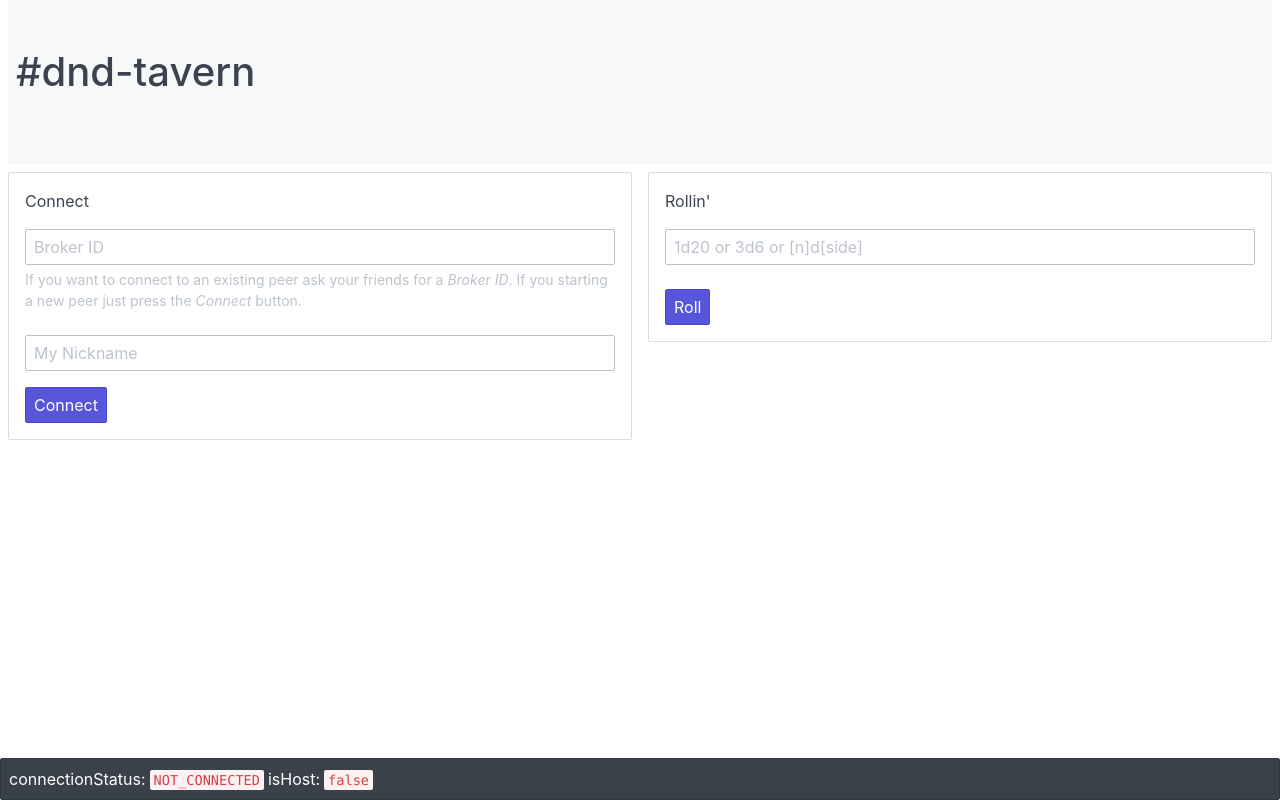
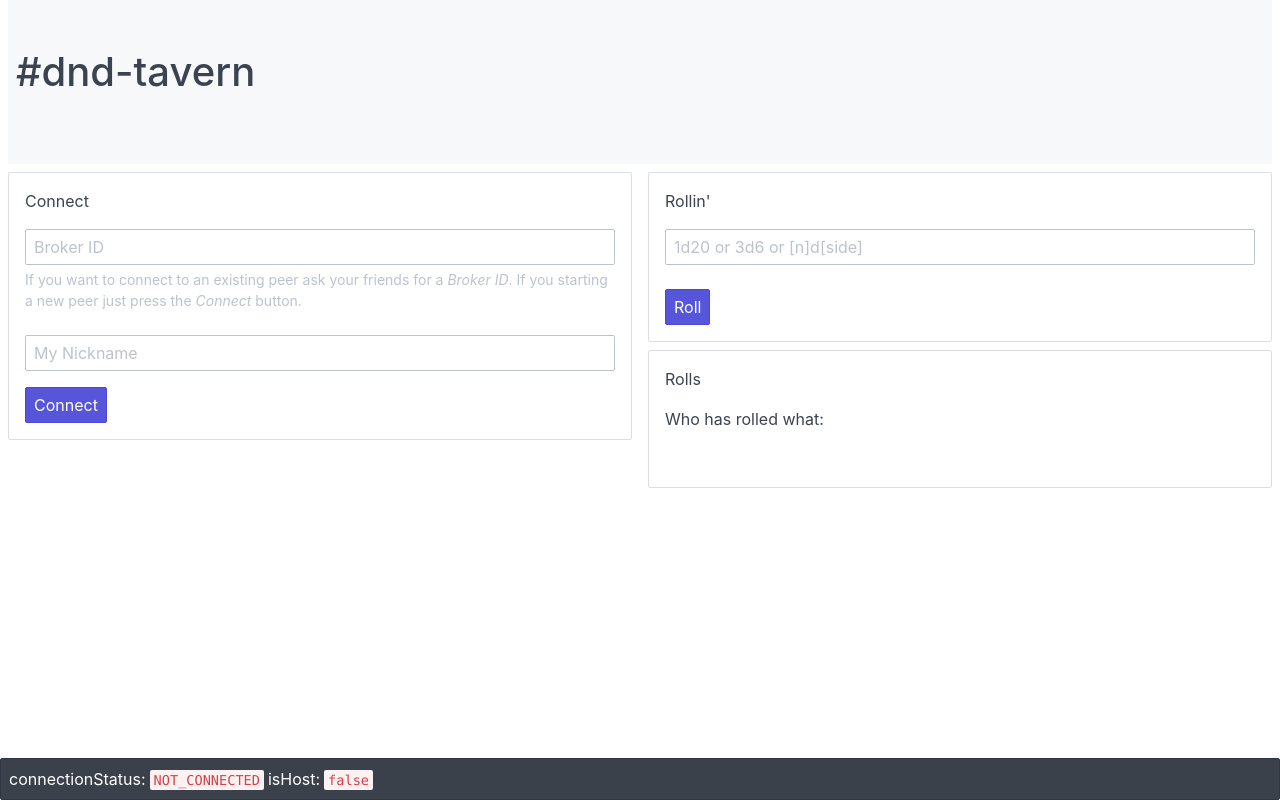
Before and after one commit to gvnn/dnd-tavern, a React (Create React App) app: page / in a window 1280 px wide. Built offline with nearby package versions, Linux system fonts and the light colour scheme; what dice-typescript would draw is missing.

Commit message:
A bit of refactor

```diff
--- a/src/App.tsx
+++ b/src/App.tsx
@@ -4,6 +4,7 @@ import { PeerConnector } from './components/peerConnector';
 import { ConnectionStatus } from './components/connectionStatus';
 import { ConnectionsList } from './components/connectionsList';
 import { DiceRoller } from './components/diceRoller';
+import { RollsList } from './components/rollsList';
 import { TavernProvider } from './state/tavern';
 
 const App = () => (
@@ -24,6 +25,7 @@ const App = () => (
             </div>
             <div className="column col-6 col-lg-4 col-md-4 col-sm-12 mt-2">
               <DiceRoller />
+              <RollsList />
             </div>
           </div>
         </div>
--- /dev/null
+++ b/src/components/rollsList.tsx
@@ -0,0 +1,27 @@
+import React, { Fragment } from 'react';
+import { useTavern } from '../state/tavern';
+
+export const RollsList = () => {
+  const { state } = useTavern();
+
+  const renderList = () => (
+    <div className="panel mt-2">
+      <div className="panel-header">
+        <div className="panel-title">Rolls</div>
+      </div>
+      <div className="panel-body">
+        <p>Who has rolled what:</p>
+        {state.rolls.map((roll) => (
+          <p key={roll.peer}>
+            <span>{roll.peer}</span>
+            <span className="label label-secondary mr-1">{roll.result}</span>
+            <span className="label label-primary">{roll.total}</span>
+          </p>
+        ))}
+      </div>
+      <div className="panel-footer"></div>
+    </div>
+  );
+
+  return renderList();
+};
--- a/src/state/tavernStateReducer.ts
+++ b/src/state/tavernStateReducer.ts
@@ -1,4 +1,10 @@
 import Peer from 'peerjs';
+
+interface DiceRoll {
+  result: string;
+  total: number;
+  peer: string;
+}
 
 interface TavernState {
   connectionStatus: string;
@@ -9,6 +15,7 @@ interface TavernState {
   connections: Peer.DataConnection[];
   err: any;
   lastReceivedData: any;
+  rolls: DiceRoll[];
 }
 
 export const initialState: TavernState = {
@@ -20,6 +27,7 @@ export const initialState: TavernState = {
   connections: [],
   err: undefined,
   lastReceivedData: undefined,
+  rolls: [],
 };
 
 export interface ConnectedAction {
@@ -60,9 +68,11 @@ export interface ConnectionClosedAction {
   connection: Peer.DataConnection;
 }
 
-export interface DataAction {
-  type: 'DATA';
-  data: any;
+export interface RollerAction {
+  type: 'ROLL';
+  result: string;
+  total: number;
+  peer: string;
 }
 
 type ReducerActions =
@@ -74,7 +84,7 @@ type ReducerActions =
   | PeerErrorAction
   | NewConnectionAction
   | ConnectionClosedAction
-  | DataAction;
+  | RollerAction;
 
 export interface TavernStateContext {
   state: TavernState;
@@ -88,16 +98,6 @@ const appendConnection = (
   ...existing.filter((conn) => conn.peer !== newConnection.peer),
   newConnection,
 ];
-
-const relayData = (state: TavernState, data: any) => {
-  if (state.isHost) {
-    state.connections.forEach((conn) => {
-      if (conn.peer !== data.peer) {
-        conn.send(data);
-      }
-    });
-  }
-};
 
 export const tavernStateReducer = (
   state: TavernState,
@@ -134,11 +134,14 @@ export const tavernStateReducer = (
         connectionStatus: 'CONNECTED',
         isHost: action.brokerId === action.remoteBrokerId,
       };
-    case 'DATA':
-      relayData(state, action.data);
+    case 'ROLL':
       return {
         ...state,
-        lastReceivedData: action.data,
+        rolls: state.rolls.concat({
+          result: action.result,
+          total: action.total,
+          peer: action.peer,
+        }),
       };
   }
 };
--- a/src/utils/peer.ts
+++ b/src/utils/peer.ts
@@ -10,7 +10,8 @@ const connectAsHost = (
   peer.on('connection', (connection) => {
     dispatch({ type: 'NEW_CONNECTION', connection });
     connection.on('data', (data) => {
-      dispatch({ type: 'DATA', data });
+      dispatch(data);
+      connection.send(data);
     });
     connection.on('close', () => {
       dispatch({ type: 'CLOSED_CONNECTION', connection });
@@ -38,7 +39,7 @@ const connectAsClient = (
     dispatch({ type: 'CLOSED_CONNECTION', connection: remoteConnection });
   });
   remoteConnection.on('data', (data) => {
-    dispatch({ type: 'DATA', data });
+    dispatch(data);
   });
 };
 
```
